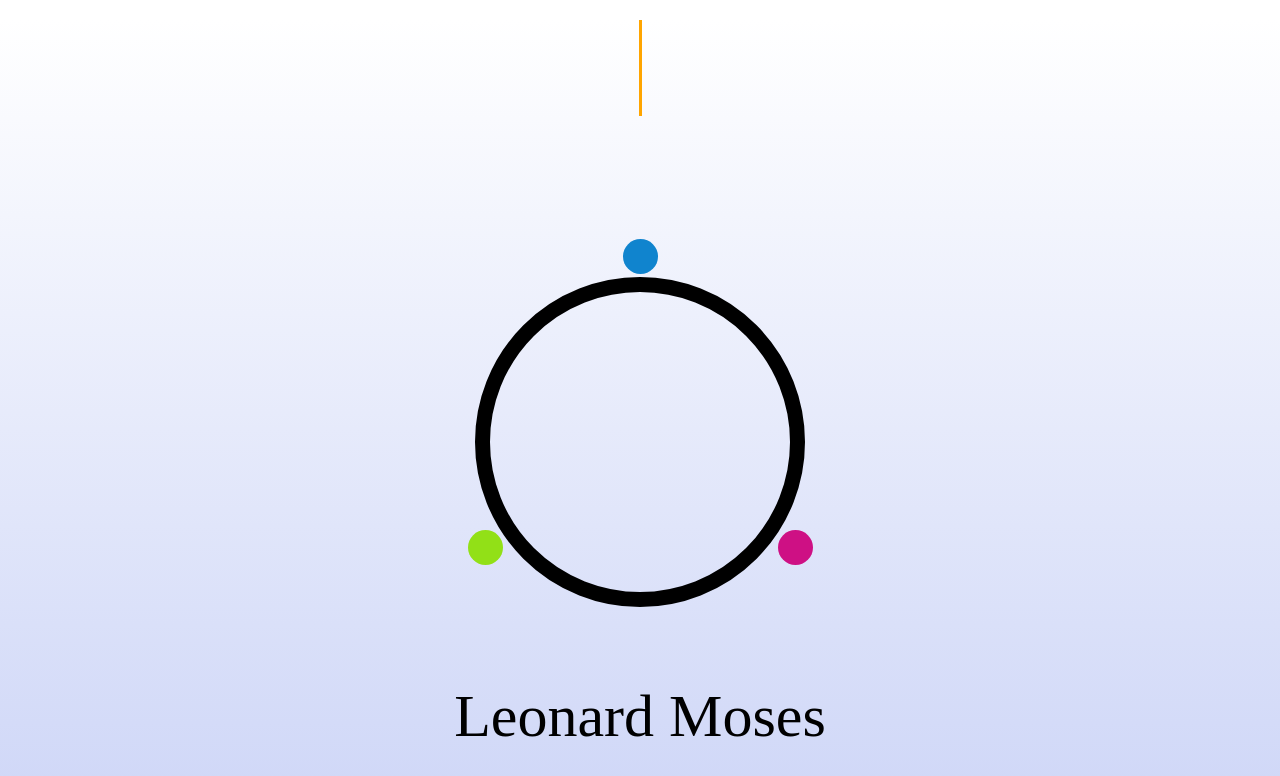
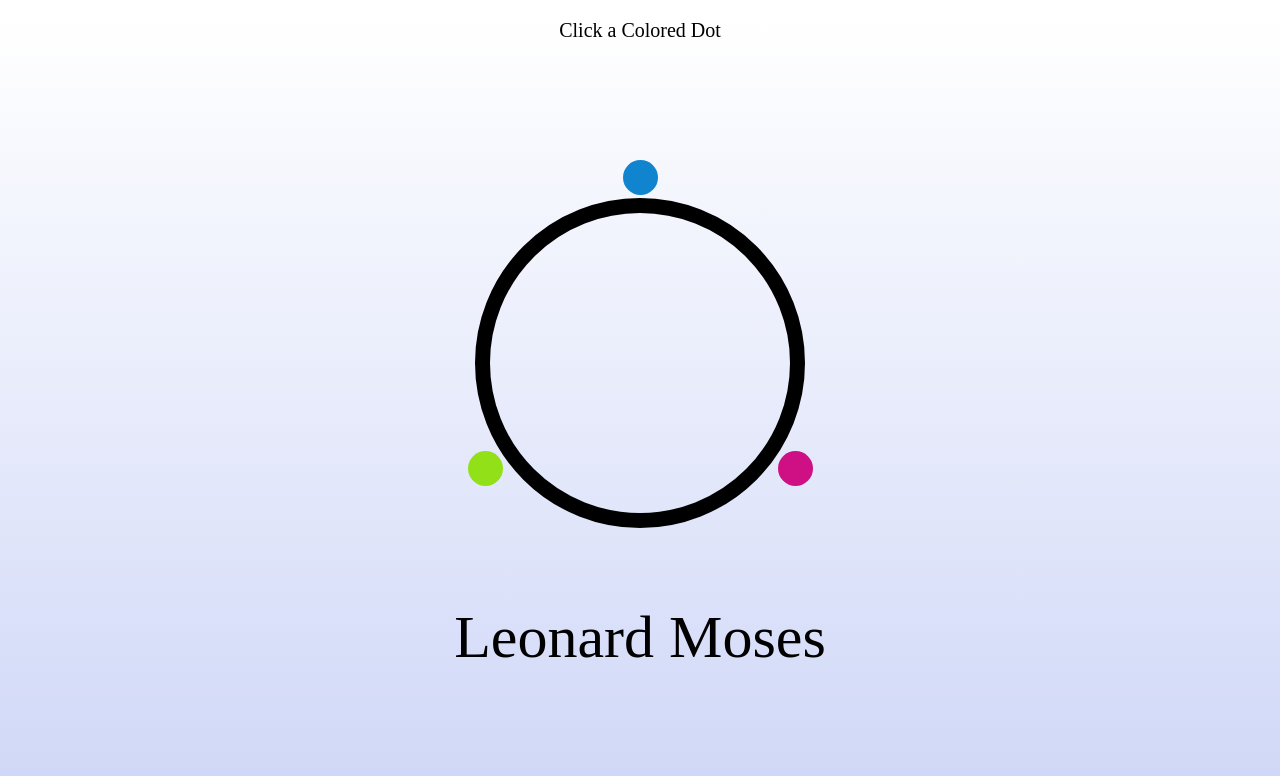
Before and after one commit to leonardmoses/leonardmoses-frontend, a Next.js app: page / in a window 1280 px wide. Shown: the top 776 px of the page. Built offline with nearby package versions, Linux system fonts and the light colour scheme; a web font is replaced by a local one.

Commit message:
playing around with framer-motion vs state on hover actions.

```diff
--- a/pages/Index.module.scss
+++ b/pages/Index.module.scss
@@ -1,8 +1,8 @@
 @import '../styles/Main.scss' ;
 
 
-
 .body {
+  --background: linear-gradient(white, $altprimary1);
   height: 100vh;
   background-image: linear-gradient(white, $altprimary1);
   // background-repeat: no-repeat;
@@ -12,18 +12,35 @@
     // background-color: aquamarine;
     width: fit-content;
 
-    .directions {
-      display: inline-block;
-      background-color: blue;
+    .directions { /* technique from https://www.youtube.com/watch?v=w1nhwUGsG6M */
       h2 {
-        text-align: left;
-        background-color: red;
+        font-family: $title-font2;
+        font-size: 20px;
+        position: relative;
 
-        overflow: hidden;
-        border-right: .15em solid orange; /* cursor*/
-        font-size: 24px;
-        width: 0;
       }
+      h2::before , h2::after {
+        content: '';
+        position: absolute;
+        // background-color: red;
+        top: 0;
+        right: 0;
+        bottom: 0;
+        left: 0;
+      }
+
+      h2::before {
+        background-color: white;
+        animation: typewriter 2s ease forwards;
+        animation-delay: 3s;
+      }
+
+      @keyframes typewriter {
+        to {
+          left: 100%;
+        }
+      }
+
     }
   }
 
--- a/pages/index.js
+++ b/pages/index.js
@@ -7,7 +7,15 @@ import { useState } from 'react'
 
 export default function Home() {
 
-  const [ button1 , setButton1] = useState('') ;
+  const [ button1 , setButton1 ] = useState("") ;
+  const [ color , setColor ] = useState("") ;
+
+  const buttonvariants = {
+    hover: {
+      scale: 1.2,
+      transition: { delay: 0 , duration: 0.2},
+    },
+  }
 
   return (
     <div className={styles.container}>
@@ -33,9 +41,12 @@ export default function Home() {
         <div className={styles.title_container}>
 
           <motion.h1
-            initial={{ x: -100 , opacity: 0 }}
-            animate={{ x: 0 , opacity: 1 }}
-            transition={{ duration: 3 }}
+          // initial={{opacity:0}}
+          // whileHover={{
+          //   opacity:1,
+          //   delay: 3
+          // }}
+          style={{background:color}}
           >{button1}</motion.h1>
         </div>
 
@@ -49,11 +60,23 @@ export default function Home() {
               <motion.span className={styles.dot} id={styles.dot1}
               initial={{x:0 , y:-800 }}
               animate={{x:0 , y: 0 }}
-              transition={{ delay: 1.4 , type: 'spring' , stiffness: 100}}
-              whileHover={{ scale: 1.5 }}
+              transition={{
+                delay: 1 ,
+                type: 'spring' ,
+                stiffness: 100 ,
+                // mass: 0.7 ,
+                // damping: 20
+
+              }}
+              variants={buttonvariants}
+              whileHover='hover'
+              drag="x"
+              dragConstraints={{ left:-10 , right: 10 , down: -10 , up: 10 }}
+              dragSnapToOrigin="true"
               type="button"
-              onHoverStart={ () => setButton1("About Me")}
+              onHoverStart={ () => {setButton1("About Me") ; setColor("white")}}
               onHoverEnd={ () => setButton1("")}
+
               ></motion.span>
             </Link>
           </div>
@@ -61,7 +84,7 @@ export default function Home() {
           <motion.div className={styles.dot0_container}
           initial={{x: 0 , y: 0 , opacity: 0 }}
           animate={{x: 0 , y: 0 , opacity: 1 }}
-          transition={{ duration: 1.5 , delay: 1 , ease: 'easeOut' }}
+          transition={{ duration: 1.5 , delay: 0.5 , ease: 'easeOut' }}
           >
             <motion.span className={styles.dot0} id={styles.dot0}
             initial={{x: 0 , y: 0 , }}
@@ -79,7 +102,15 @@ export default function Home() {
               <motion.span className={styles.dot} id={styles.dot2}
               initial={{x:-800 , y:800}}
               animate={{x:0 , y:0}}
-              transition={{delay:1.4, type: 'spring' , stiffness: 100 }}
+              transition={{
+                delay: 1 ,
+                type: 'spring' ,
+                stiffness: 100 ,
+                // mass: 0.7 ,
+                // damping: 20
+              }}
+              variants={buttonvariants}
+              whileHover="hover"
               type="button"
               onHoverStart={ () => setButton1("Portfolio")}
               onHoverEnd={ () => setButton1("")}
@@ -96,7 +127,15 @@ export default function Home() {
               <motion.span className={styles.dot} id={styles.dot3}
               initial={{x: 800 , y:800}}
               animate={{x:0 , y:0}}
-              transition={{delay:1.4, type: 'spring' , stiffness: 100 }}
+              transition={{
+                delay: 1 ,
+                type: 'spring' ,
+                stiffness: 100 ,
+                // mass: 0.7 ,
+                // damping: 20
+              }}
+              variants={buttonvariants}
+              whileHover="hover"
               type="button"
               onHoverStart={ () => setButton1("Resume")}
               onHoverEnd={ () => setButton1("")}
```
